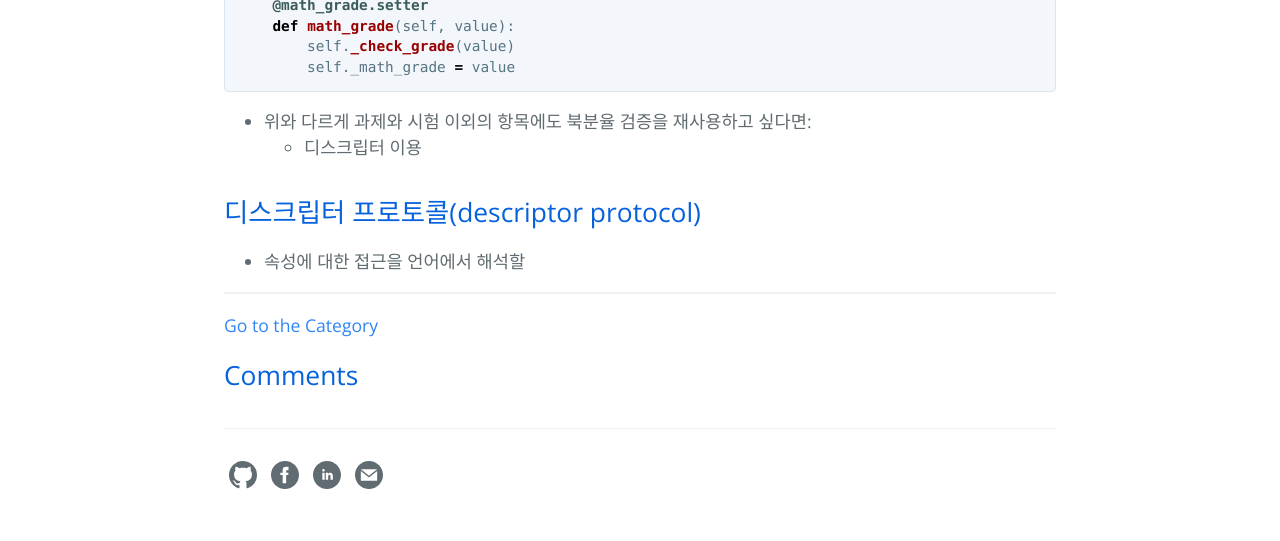
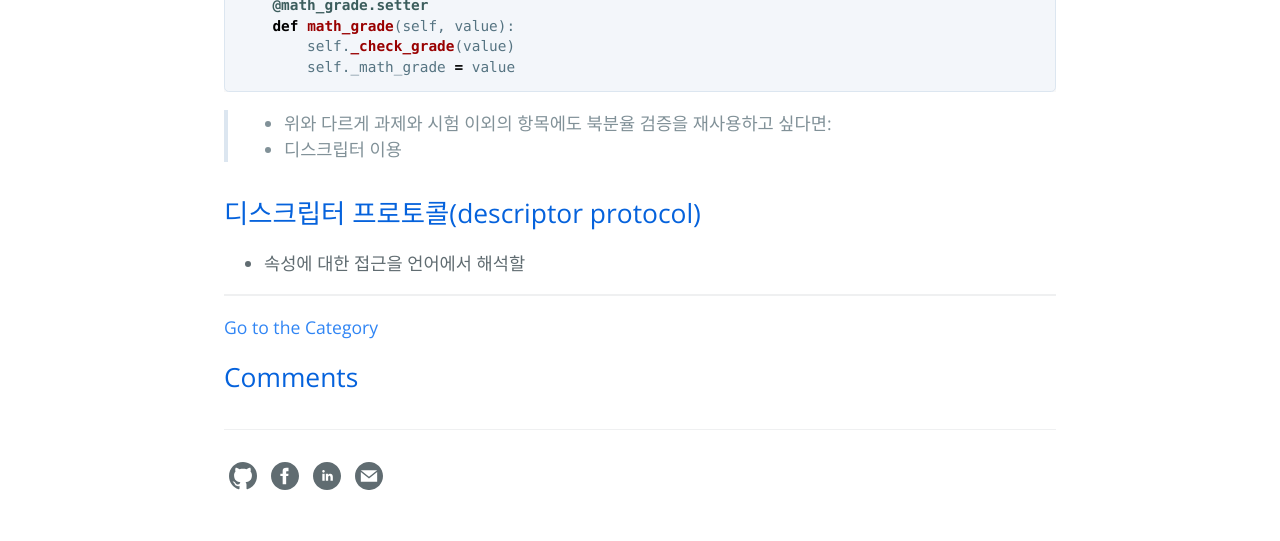
Before and after one commit to hcnoh/hcnoh.github.io, a Jekyll site: the page built from _posts/2018-10-11-effective-python-way31.md, in a window 1280 px wide. Shown: the part 1792-2333 px from the top of the page. Built offline with Jekyll 4.4.1, drawn with Linux system fonts in a browser that asks for light colours; comment, search, counter and statistics services are not loaded.

````diff
--- a/_posts/2018-10-11-effective-python-way31.md
+++ b/_posts/2018-10-11-effective-python-way31.md
@@ -74,8 +74,8 @@ class Exam(object):
         self._math_grade = value
 ```
 
-- 위와 다르게 과제와 시험 이외의 항목에도 북분율 검증을 재사용하고 싶다면:
-  - 디스크립터 이용
+>- 위와 다르게 과제와 시험 이외의 항목에도 북분율 검증을 재사용하고 싶다면:
+>  - 디스크립터 이용
 
 ## 디스크립터 프로토콜(descriptor protocol)
 - 속성에 대한 접근을 언어에서 해석할
````
